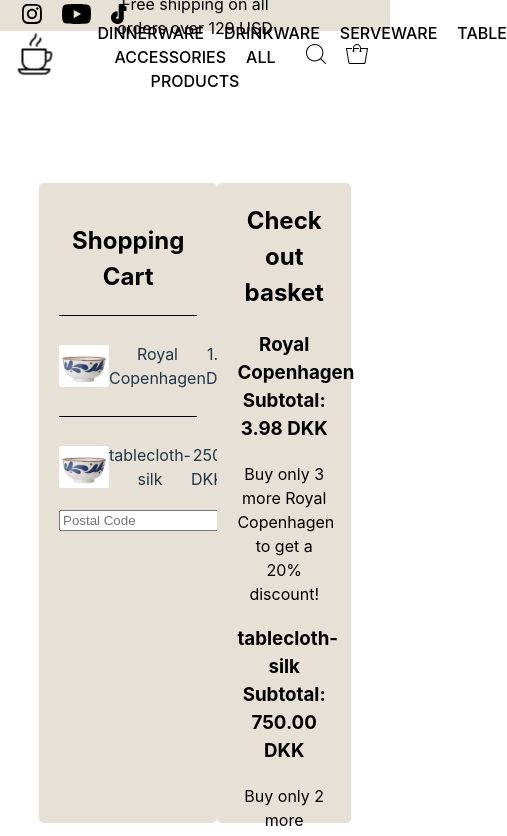
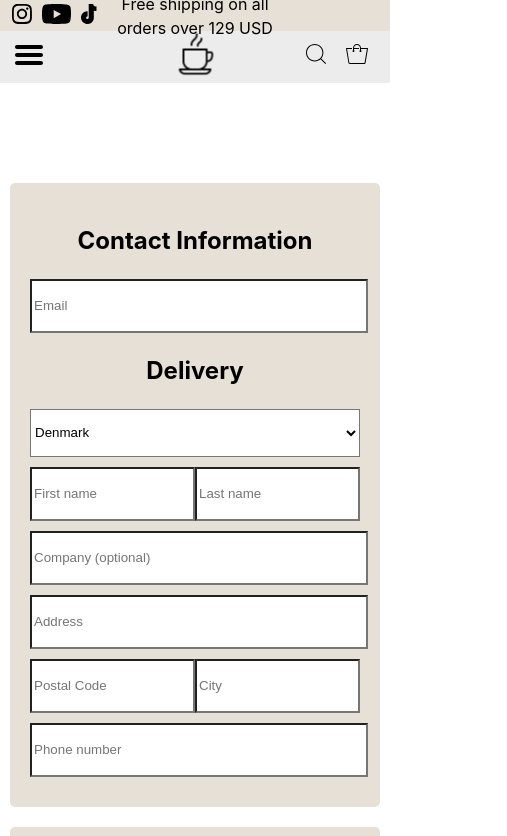
Before and after one commit to Johansogaard/frontend, a React (Vite) app: page /cart in a window 390 px wide. Shown: the top 836 px of the page, 507 px wide, since content can reach past the window. Built offline with nearby package versions, Linux system fonts and the light colour scheme; no server answers.

Commit message:
responsive ui layout. most input fields to form is there.

```diff
--- a/src/index.css
+++ b/src/index.css
@@ -4,7 +4,7 @@
   font-weight: 400;
 
   color-scheme: light dark;
-  color: rgba(255, 255, 255, 0.87);
+  color: black;
   background-color: #ececec;
 
   font-synthesis: none;
@@ -66,3 +66,16 @@
     background-color: #f9f9f9;
   }
 }
+@media (prefers-color-scheme: dark) {
+  :root {
+    color: #213547;
+    background-color: #ffffff;
+  }
+  a:hover {
+    color: #747bff;
+  }
+  button {
+    background-color: #f9f9f9;
+    color: black;
+  }
+}
--- a/src/menubar/menubar.css
+++ b/src/menubar/menubar.css
@@ -1,17 +1,19 @@
+
 .menubar-container
 {
     display: flex;
     align-items: center;
     justify-content: space-between;
     width: 94%; /* Ensure it spans the full width */
-    margin-left: 3%;
-    margin-right: 3%;
+    padding-left: 3%;
+    padding-right: 3%;
+    background-color: #ececec;
 
 }
 .menu-items{
     position: absolute;
-    right: 25%;
-    left: 25%;
+    right: 10%;
+    left: 10%;
     text-align: center; /* This centers the text in the available space */
 
 }
@@ -27,3 +29,65 @@
     margin-right: 10px; /* Adds some space between the icons */
     margin-left: 10px;
 }
+
+.menu-button {
+    display: none;
+}
+@media (max-width: 980px) {
+    .menu-button{
+        display: block;
+        background-color: #ececec;
+        padding: 0;
+        margin-right: 50px;
+    }
+
+    .menu-items {
+        display: flex;
+        position: fixed;
+        top: 0;
+        right: auto;
+        bottom: 0;
+        left: 0;
+        width: 200px;
+        background-color:  #E6E0D7;
+        transform: translateX(-100%);
+        transition: transform 0.3s ease-out;
+        flex-direction: column;
+        align-items: start;
+        z-index: 2;
+      }
+      .menu-item {
+        margin-top: 5px;
+        margin-left: 5%;
+        height: 40px;
+        display: flex;
+        align-items: center;
+
+      }
+
+
+      .menu-items.open {
+        transform: translateX(0);
+
+      }
+      .exit-button{
+        align-items: start;
+        margin-left: 5%;
+        background-color: #E6E0D7;
+        color: black;
+    }
+    .overlay {
+        position: fixed;
+        top: 0;
+        right: 0;
+        bottom: 0;
+        left: 0;
+        background-color: rgba(0, 0, 0, 0.5);
+        z-index: 1;
+        transform: translateX(-100%);
+      }
+
+      .overlay.open {
+        transform: translateX(0);
+      }
+  }
--- a/src/menubar/menubar.tsx
+++ b/src/menubar/menubar.tsx
@@ -1,21 +1,38 @@
+
+
 //import React from 'react';
 import './menubar.css';
 import search from '../assets/search.svg'
 import basket from '../assets/basket.svg'
 import cofee from '../assets/coffee.svg'
 import Link from '../components/Link';
+import hamburger from '../assets/hamburger.svg';
+import { useState } from 'react';
+
 
 export function Menubar() {
+    const [isMenuOpen, setIsMenuOpen] = useState(false);
+
     return (
+
         <div className="menubar-container">
-                <Link to="/"> <img src={cofee} alt="coffee"/></Link>
-            <div className="menu-items">
+            <button className="menu-button" onClick={() => setIsMenuOpen(!isMenuOpen)}>
+            <img src={hamburger} alt="Menu" />
+            </button>
+
+            <Link to="/"> <img src={cofee} alt="coffee"/></Link>
+
+            <div className={`menu-items ${isMenuOpen ? 'open' : ''}`}>
+
+            {isMenuOpen && <button className="exit-button" onClick={() => setIsMenuOpen(false)}>X</button>}
                 <Link to="/dinnerware" className='menu-item'>DINNERWARE</Link>
                 <Link to="/drinkware"  className='menu-item'>DRINKWARE</Link>
                 <Link to="/serveware"  className='menu-item'>SERVEWARE</Link>
                 <Link to="/table-accessories" className='menu-item'>TABLE ACCESSORIES</Link>
                 <Link to="/all-products" className='menu-item'>ALL PRODUCTS</Link>
             </div>
+            <div className={`overlay ${isMenuOpen ? 'open' : ''}`}></div>
+
             <div>
                 <Link to="#" target="_self" rel="noreferrer noopener">
                         <img src={search} alt="Search icon" className="menu-icon" />
--- a/src/shopping-cart/shoppingCart.css
+++ b/src/shopping-cart/shoppingCart.css
@@ -1,17 +1,19 @@
+
 .shopping-cart-container {
   display: flex;
-  margin-left: 10%;
-  margin-right: 10%;
+  margin-left: 3%;
+  margin-right: 3%;
   margin-top: 100px;
-  justify-content: space-between;
+  justify-content: center;
 }
 
 .subtotal {
-  width: 30%;
+  width: 90%;
   height: 600px;
   padding: 20px;
   border-radius: 5px;
   background-color: #E6E0D7;
+  margin-left: 10px;
 }
 
 .subtotal h2 {
@@ -26,12 +28,14 @@
 
 /* Stilarter for shopping cart container og dens børneelementer */
 .shopping-cart {
-  width: 50%;
+  width: 90%;
   max-height: 600px;
   padding: 20px;
   border-radius: 5px;
   background-color: #E6E0D7;
   overflow-y: auto;
+  margin-left:10px;
+
 }
 
 .divider {
@@ -61,9 +65,72 @@
 .item-container {
   display: flex;
   justify-content: space-between;
+
 }
 .quantity-numb
 {
   background-color: black;
   margin: 10px;
 }
+
+@media (max-width: 980px) {
+
+
+  .shopping-cart-container {
+    flex-direction: column;
+    align-items: center;
+  }
+
+  .subtotal, .shopping-cart, .contact-info, .delivery{
+    width: 90%;
+    margin-bottom: 20px;
+    justify-content: center;
+    margin-left: 0px;
+
+  }
+}
+
+.delivery{
+
+  width: 90%;
+  max-height: 600px;
+  padding: 20px;
+  border-radius: 5px;
+  background-color: #E6E0D7;
+  overflow-y: auto;
+  color: black;
+
+}
+
+
+
+form label, form select, form input {
+  display: block;
+  background-color: #ffffff;
+  color: black;
+  margin-bottom: 10px;
+  height: 48px;
+}
+form input:not(.small-input), form select {
+  width: 100%;
+  max-width: 520px;
+  min-width: 50px;
+}
+
+@media (max-width: 581px) {
+  form input:not(.small-input), form select {
+    width: 100%;
+  }
+}
+
+.small-input {
+  width: 50%;
+  max-width: 260px; /* Half of 581px */
+  min-width: 50px;
+}
+
+@media (max-width: 581px) {
+  .small-input {
+    width: 100%;
+  }
+}
--- a/src/shopping-cart/shoppingCart.tsx
+++ b/src/shopping-cart/shoppingCart.tsx
@@ -1,3 +1,4 @@
+
 import  { useEffect, useState } from 'react';
 import './shoppingCart.css';
 import itemPlaceholder from '../assets/placeholderItem.svg';
@@ -64,7 +65,32 @@
         return items.reduce((total, item) => total + item.quantity, 0).toFixed(0);
     };
     return (
+
+
         <div className="shopping-cart-container">
+
+
+            <div className='delivery'>
+            <h2>Contact Information</h2>
+            <form>
+                <input type="email" name="email" placeholder="Email" required />
+                <h2>Delivery</h2>
+                <select id="country" name="country" required>
+                    <option value="dk">Denmark</option>
+                </select>
+                    <div style={{ display: 'flex', justifyContent: 'space-between' }}>
+                        <input type="text" name="firstName" placeholder='First name' className='small-input'  />
+                        <input type="text" name="lastName" placeholder='Last name' className='small-input'/>
+                    </div>
+                    <input type="text" name="company" placeholder='Company (optional)' />
+                    <input type="text" name="address" placeholder='Address' />
+                    <ZipForm />
+                    <input type="tel" name="phone" placeholder='Phone number' />
+
+                </form>
+
+                </div>
+
             <div className="shopping-cart">
                 <h2>Shopping Cart</h2>
                 <ul id="cart-items" className="unsortList">
@@ -77,7 +103,6 @@
 
 
 
-                        <ZipForm />
 
 
             </div>
@@ -171,28 +196,28 @@
 
 return(
 <div style={{ display: 'flex', justifyContent: 'space-between' }}>
-     <form>
         <input
             type="text"
             name="postalCode"
             placeholder='Postal Code'
             value={postalCode}
             onChange={handleChange}
+            className='small-input'
         />
         {message && <p style = {{color: 'red'}}>{message}</p>}
-    </form>
 
-    <form>
         <input
             type="text"
             name="City"
             placeholder="City"
             value={city}
             readOnly
+            className='small-input'
             />
-    </form>
     </div>
 );
 }
 
+
+
 export default ZipForm;
--- a/src/topbar/topBar.css
+++ b/src/topbar/topBar.css
@@ -1,23 +1,24 @@
+
 .topbar-container {
     display: flex;
     align-items: center;
 
-    width: 100%; /* Ensure it spans the full width */
+    width: 94%; /* Ensure it spans the full width */
     background-color:  #E6E0D7;
+    padding-left: 3%;
+    padding-right: 3%;
 }
 
   .social-icons {
 
     display: flex;
     justify-content: space-between;
-    margin-left: 3%;
         /* align-items: left; is not valid. If you want to align items to the start of the container, use justify-content: flex-start; */
     justify-content: flex-start; /* Aligns social icons to the left */
   }
 
   .social-icon {
     margin-right: 10px; /* Adds some space between the icons */
-    margin-left: 10px;
     margin-top: 4px;
 
 }
```
Also changed, not shown: src/assets/hamburger.svg (added), 1 other file (tests, documents, lock files or other folders).
